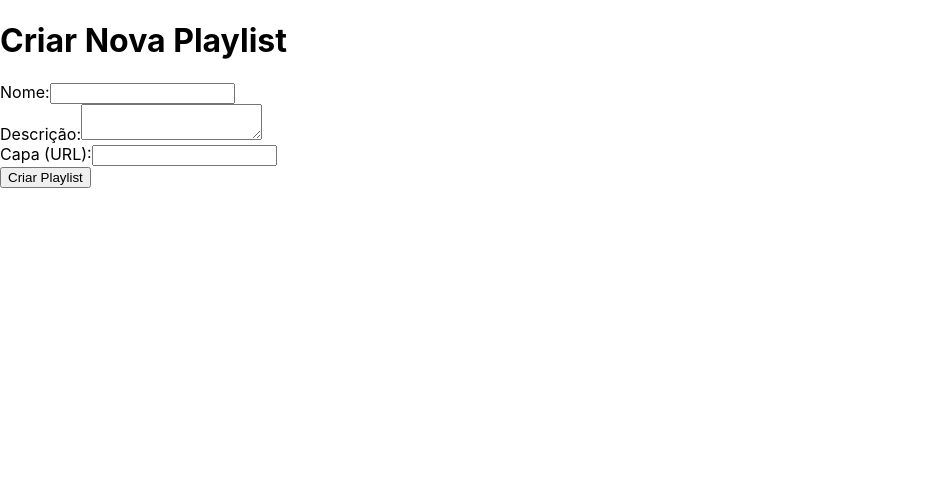
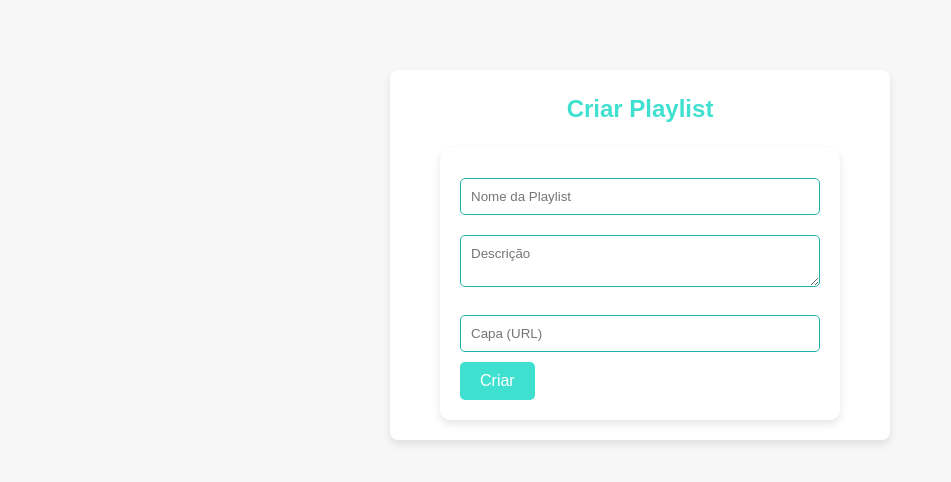
Before and after one commit to VanessaBicarioMassi/spoticry2.0, a React (Create React App) app: page /create-playlist in a window 1280 px wide. Shown: the top 482 px of the page, without its empty margins (0-951 px from the left). Built offline with nearby package versions, Linux system fonts and the light colour scheme.

Commit message:
Adicionando estilizacao

```diff
--- a/src/App.js
+++ b/src/App.js
@@ -4,9 +4,12 @@ import CreatePlaylistPage from "./pages/CreatePlaylistPage";
 import LoginPage from "./pages/LoginPage";
 import LoginLocalPage from "./pages/LoginLocalPage";
 import PlaylistPage from "./pages/PlaylistPage";
+import GlobalStyle from "./styles/GlobalStyle";
 
 const App = () => {
   return (
+    <>
+      <GlobalStyle />
       <Router>
         <Routes>
           <Route path="/login" element={<LoginPage />} />
@@ -15,6 +18,7 @@ const App = () => {
           <Route path="/playlists/:id" element={<PlaylistPage />} />
         </Routes>
       </Router>
+    </>
   );
 };
 
--- a/src/components/LoginForm.js
+++ b/src/components/LoginForm.js
@@ -1,38 +1,48 @@
 import React, { useState } from "react";
+import styled from "styled-components";
+
+const FormContainer = styled.div`
+  max-width: 400px;
+  margin: 50px auto;
+  padding: 20px;
+  background: var(--branco);
+  border-radius: 8px;
+  box-shadow: 0 4px 8px rgba(0, 0, 0, 0.1);
+`;
+
+const Title = styled.h2`
+  text-align: center;
+  color: var(--roxo);
+`;
 
 const LoginForm = ({ onSubmit }) => {
   const [email, setEmail] = useState("");
   const [password, setPassword] = useState("");
 
-  const handleSubmit = (event) => {
-    event.preventDefault();
+  const handleSubmit = (e) => {
+    e.preventDefault();
     onSubmit({ email, password });
   };
 
   return (
-    <form onSubmit={handleSubmit}>
-      <div>
-        <label htmlFor="email">Email:</label>
+    <FormContainer>
+      <Title>Login</Title>
+      <form onSubmit={handleSubmit}>
         <input
           type="email"
-          id="email"
+          placeholder="Email"
           value={email}
           onChange={(e) => setEmail(e.target.value)}
-          required
         />
-      </div>
-      <div>
-        <label htmlFor="password">Senha:</label>
         <input
           type="password"
-          id="password"
+          placeholder="Senha"
           value={password}
           onChange={(e) => setPassword(e.target.value)}
-          required
         />
-      </div>
-      <button type="submit">Entrar</button>
-    </form>
+        <button type="submit">Entrar</button>
+      </form>
+    </FormContainer>
   );
 };
 
--- a/src/pages/CreatePlaylistPage.js
+++ b/src/pages/CreatePlaylistPage.js
@@ -1,24 +1,55 @@
-import React from "react";
-import { createPlaylist } from "../services/playlistServices";
-import CreatePlaylistForm from "../components/CreatePlaylistForm";
+import React, { useState } from "react";
+import styled from "styled-components";
 
-const CreatePlaylistPage = () => {
-  const handleCreatePlaylist = async ({ name, description, cover }) => {
-    try {
-      const data = await createPlaylist(name, description, cover);
-      alert("Playlist criada com sucesso!");
-      console.log(data);
-    } catch (error) {
-      alert(error);
-    }
+const FormContainer = styled.div`
+  max-width: 500px;
+  margin: 50px auto;
+  padding: 20px;
+  background: var(--branco);
+  border-radius: 8px;
+  box-shadow: 0 4px 8px rgba(0, 0, 0, 0.1);
+`;
+
+const Title = styled.h2`
+  text-align: center;
+  color: var(--turquesa);
+`;
+
+const CreatePlaylistForm = ({ onSubmit }) => {
+  const [name, setName] = useState("");
+  const [description, setDescription] = useState("");
+  const [cover, setCover] = useState("");
+
+  const handleSubmit = (e) => {
+    e.preventDefault();
+    onSubmit({ name, description, cover });
   };
 
   return (
-    <div>
-      <h1>Criar Nova Playlist</h1>
-      <CreatePlaylistForm onSubmit={handleCreatePlaylist} />
-    </div>
+    <FormContainer>
+      <Title>Criar Playlist</Title>
+      <form onSubmit={handleSubmit}>
+        <input
+          type="text"
+          placeholder="Nome da Playlist"
+          value={name}
+          onChange={(e) => setName(e.target.value)}
+        />
+        <textarea
+          placeholder="Descrição"
+          value={description}
+          onChange={(e) => setDescription(e.target.value)}
+        />
+        <input
+          type="text"
+          placeholder="Capa (URL)"
+          value={cover}
+          onChange={(e) => setCover(e.target.value)}
+        />
+        <button type="submit">Criar</button>
+      </form>
+    </FormContainer>
   );
 };
 
-export default CreatePlaylistPage;
+export default CreatePlaylistForm;
--- a/src/pages/LoginPage.js
+++ b/src/pages/LoginPage.js
@@ -1,6 +1,6 @@
 import React from "react";
+import LoginForm from "../components/LoginForm";
 import { login } from "../services/authServices";
-import LoginForm from "../components/LoginForm";
 
 const LoginPage = () => {
   const handleLogin = async ({ email, password }) => {
@@ -9,13 +9,12 @@ const LoginPage = () => {
       alert("Login realizado com sucesso!");
       console.log(data);
     } catch (error) {
-      alert(error);
+      alert("Erro ao realizar login");
     }
   };
 
   return (
     <div>
-      <h1>Login</h1>
       <LoginForm onSubmit={handleLogin} />
     </div>
   );
--- /dev/null
+++ b/src/styles/GlobalStyle.js
@@ -0,0 +1,76 @@
+import { createGlobalStyle } from "styled-components";
+
+const GlobalStyle = createGlobalStyle`
+  :root {
+    --turquesa: #40E0D0;
+    --turquesa-escuro: #20B2AA;
+    --roxo: #6A5ACD;
+    --roxo-claro: #9370DB;
+    --branco: #ffffff;
+    --cinza-claro: #f7f7f7;
+    --cinza-escuro: #333333;
+  }
+
+  * {
+    margin: 0;
+    padding: 0;
+    box-sizing: border-box;
+    font-family: 'Arial', sans-serif;
+  }
+
+  body {
+    background-color: var(--cinza-claro);
+    color: var(--cinza-escuro);
+    line-height: 1.6;
+    padding: 20px;
+  }
+
+  h1, h2, h3 {
+    margin-bottom: 20px;
+    color: var(--roxo);
+  }
+
+  button {
+    cursor: pointer;
+    background-color: var(--turquesa);
+    color: var(--branco);
+    border: none;
+    padding: 10px 20px;
+    border-radius: 5px;
+    font-size: 16px;
+    transition: background-color 0.3s ease;
+  }
+
+  button:hover {
+    background-color: var(--turquesa-escuro);
+  }
+
+  input, textarea {
+    padding: 10px;
+    margin: 10px 0;
+    border: 1px solid var(--turquesa-escuro);
+    border-radius: 5px;
+    width: 100%;
+    background-color: var(--branco);
+  }
+
+  form {
+    max-width: 400px;
+    margin: 0 auto;
+    background: var(--branco);
+    padding: 20px;
+    border-radius: 10px;
+    box-shadow: 0 4px 8px rgba(0, 0, 0, 0.1);
+  }
+
+  a {
+    color: var(--roxo);
+    text-decoration: none;
+  }
+
+  a:hover {
+    text-decoration: underline;
+  }
+`;
+
+export default GlobalStyle;
```
Lines whose indentation alone changed are shown as unchanged.
